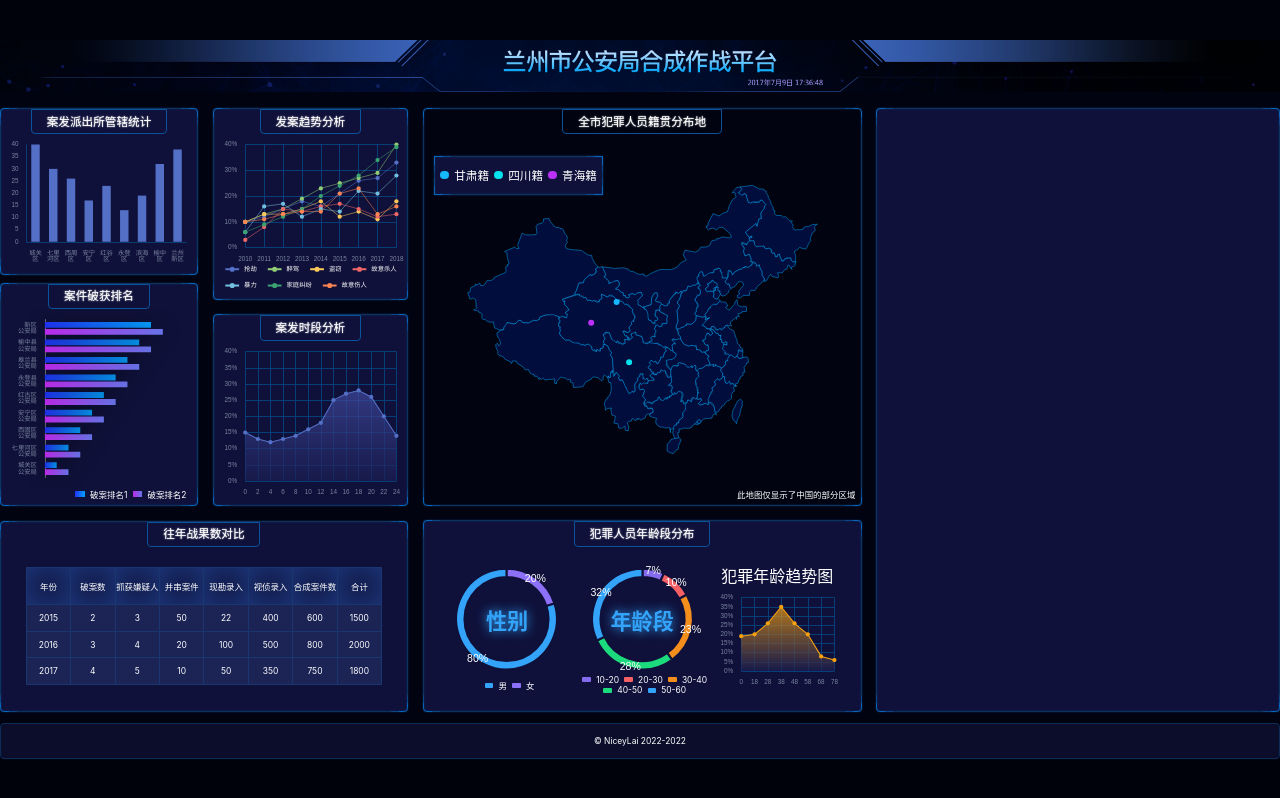
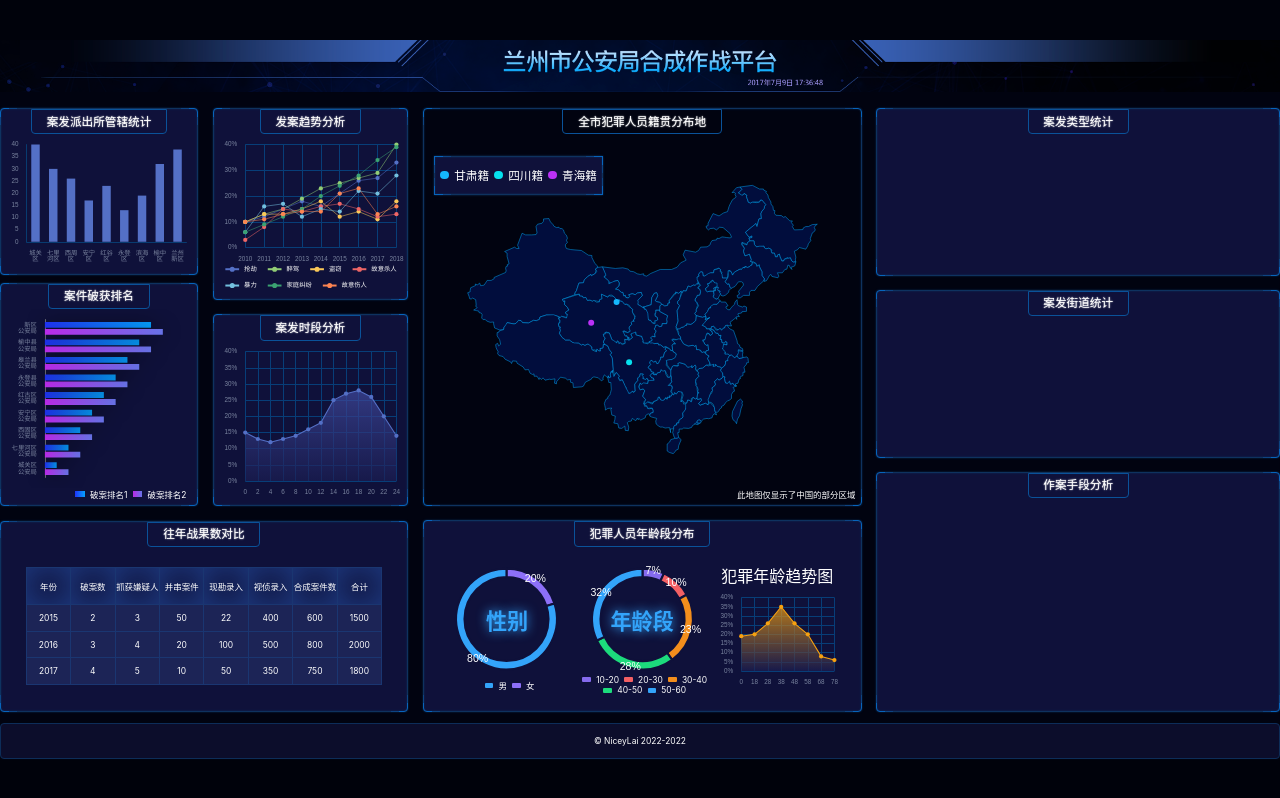
Before and after one commit to NiceyLai/large-screen-react, a React (Vite) app: page /#/ in a window 1280 px wide. Built offline with nearby package versions, Linux system fonts and the light colour scheme.

Commit message:
布局 Chart10 11 12 13

```diff
--- a/src/pages/home.scss
+++ b/src/pages/home.scss
@@ -85,6 +85,21 @@
 
     > .section5 {
       grid-area: box5;
+        display: flex;
+          flex-direction: column;
+          justify-content: space-between;
+
+          >.row1 {
+            height: px(317);
+          }
+
+          >.row2 {
+            height: px(317);
+          }
+
+          >.row3 {
+            height: px(455);
+          }
     }
     .管辖统计,
     .破获排名,
@@ -92,7 +107,10 @@
     .案发时段,
     .战果,
     .籍贯,
-    .年龄段 {
+    .年龄段,
+    .案发类型,
+    .案发街道,
+    .作案手段 {
       height: px(315);
       display: flex;
       flex-direction: column;
@@ -108,7 +126,11 @@
         padding: px(10) px(28);
         text-shadow: 0 0 px(3) white;
       }
-
+ .charts {
+   width: 100%;
+   flex: 1;
+   display: flex;
+ }
       .chart {
         flex: 1;
         width: 100%;
@@ -124,9 +146,6 @@
       height: px(363);
 
       > .charts {
-        width: 100%;
-        flex: 1;
-        display: flex;
         padding: px(30);
       }
 
--- a/src/pages/home.tsx
+++ b/src/pages/home.tsx
@@ -39,7 +39,23 @@
             </div>
           </div>
         </section>
-        <section className="bordered section5"></section>
+       <section className="section5">
+          <div className="bordered row1 案发类型">
+            <h2>案发类型统计</h2>
+            <div className="charts">
+
+            </div>
+          </div>
+          <div className="bordered row2 案发街道">
+            <h2>案发街道统计</h2>
+            <div className="charts">
+
+            </div>
+          </div>
+          <div className="bordered row3 作案手段">
+            <h2>作案手段分析</h2>
+          </div>
+        </section>
       </main>
        <footer>
         &copy; NiceyLai 2022-{year}
```
Also changed, not shown: 1 other file (tests, documents, lock files or other folders).
